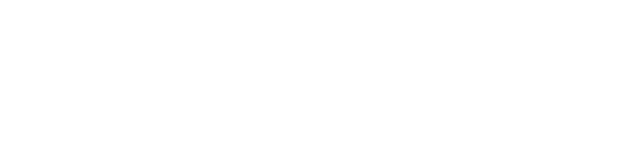
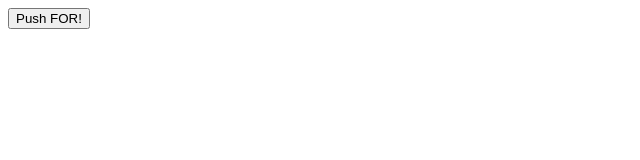
Before and after one commit to amenates/javascript, a plain HTML site: page jsCyrcle/index.html in a window 1280 px wide. Shown: the whole page, without its empty margins (0-640 px from the left). Drawn offline with Linux system fonts and the light colour scheme.

Commit message:
add cycle "for"

```diff
--- a/jsCyrcle/index.html
+++ b/jsCyrcle/index.html
@@ -6,6 +6,7 @@
     <script src="script.js"></script>
 </head>
 <body>
-
+    <button onclick="f1()">Push FOR!</button>
+    <p id="out_f1"></p>
 </body>
 </html>
--- a/jsCyrcle/script.js
+++ b/jsCyrcle/script.js
@@ -0,0 +1,19 @@
+function f1() {
+  let p = document.getElementById('out_f1');
+  let i;
+
+// цикл FOR:
+  //
+  for (i = 0; i < 50; i++) {
+    p.innerHTML += i + ' ';
+  }
+}
+// i++ this is i = i + 1
+//
+// function f2() {
+//
+// }
+//
+// function f3() {
+//
+// }
```
